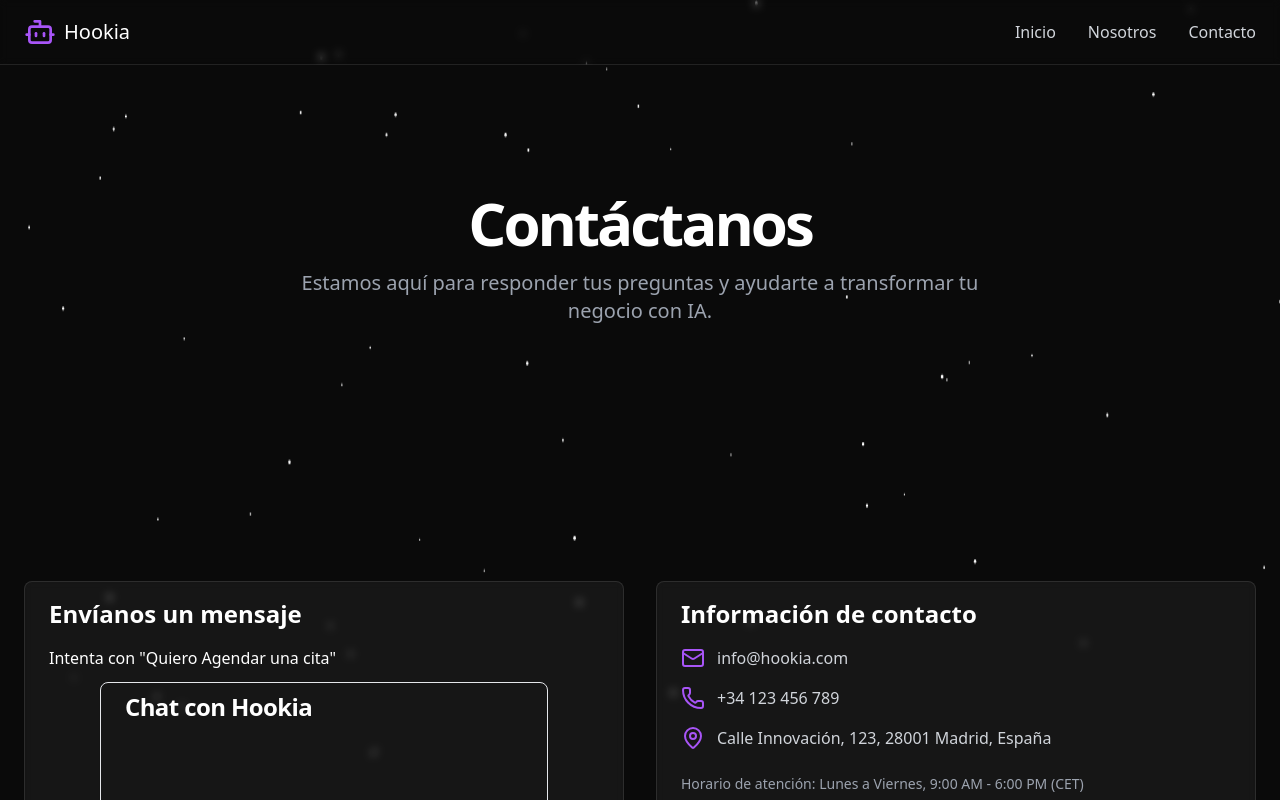
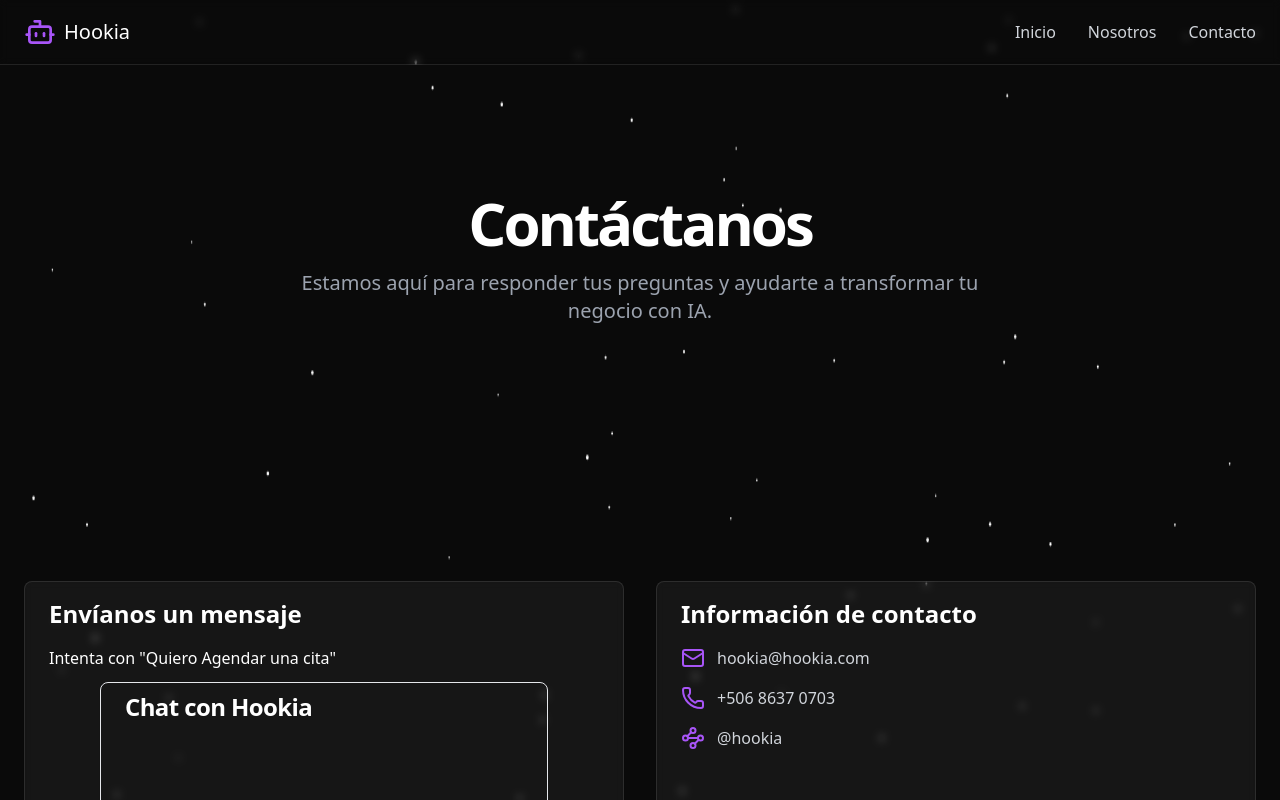
Before and after one commit to CedeJostin/Hookia, a Next.js app in the folder qtrustai/: page /contactanos in a window 1280 px wide. Shown: the top 800 px of the page. Built offline with nearby package versions, Linux system fonts and the light colour scheme.

Commit message:
Actualizar información de contacto en la página "Contáctanos": cambiar correo y número de teléfono, y añadir enlace a Instagram. Mejorar la lógica de movimiento de partículas en el componente "SparklesCore" para mayor velocidad y aceleración.

```diff
--- a/qtrustai/app/contactanos/page.js
+++ b/qtrustai/app/contactanos/page.js
@@ -5,7 +5,7 @@ import { Card, CardContent, CardFooter } from "@/components/ui/card"
 import { Button } from "@/components/ui/button"
 import { Input } from "@/components/ui/input"
 import { Textarea } from "@/components/ui/textarea"
-import { Mail, Phone, MapPin } from "lucide-react"
+import { Mail, Phone, Waypoints } from "lucide-react"
 import ChatComponent from "@/components/ui/chat"
 import Link from "next/link"
 
@@ -122,26 +122,31 @@ export default function ContactoPage() {
                     <div className="space-y-4">
                       <ContactInfo
                         icon={<Mail className="h-6 w-6 text-purple-500" aria-hidden="true" />}
-                        text="info@hookia.com"
+                        text="hookia@hookia.com"
                         type="email"
                       />
                       <ContactInfo
                         icon={<Phone className="h-6 w-6 text-purple-500" aria-hidden="true" />}
-                        text="+34 123 456 789"
+                        text="+506 8637 0703"
                         type="phone"
                       />
-                      <ContactInfo
-                        icon={<MapPin className="h-6 w-6 text-purple-500" aria-hidden="true" />}
-                        text="Calle Innovación, 123, 28001 Madrid, España"
-                        type="address"
+                     <ContactInfo
+                        icon={<Waypoints className="h-6 w-6 text-purple-500" aria-hidden="true" />}
+                        text={
+                          <a
+                            href="https://www.instagram.com/learnusprod/"
+                            target="_blank"
+                            rel="noopener noreferrer"
+                            className="hover:text-purple-400 cursor-pointer"
+                          >
+                            @hookia
+                          </a>
+                        }
+                        type="instagram"
                       />
                     </div>
                   </CardContent>
-                  <CardFooter className="p-6 pt-0">
-                    <p className="text-sm text-gray-400">
-                      Horario de atención: Lunes a Viernes, 9:00 AM - 6:00 PM (CET)
-                    </p>
-                  </CardFooter>
+
                 </Card>
               </div>
             </div>
--- a/qtrustai/components/sparkles.js
+++ b/qtrustai/components/sparkles.js
@@ -33,20 +33,35 @@ export const SparklesCore = ({
           this.x = Math.random() * canvas.width;
           this.y = Math.random() * canvas.height;
           this.size = Math.random() * (maxSize - minSize) + minSize;
-            this.speedX = Math.random() * 0.1 - 0.05; // Slow gentle movement
-            this.speedY = Math.random() * 0.1 - 0.05; // Slow gentle movement
+          // Increased speed and reduced mass effect
+          this.mass = Math.random() * 0.5 + 0.5; // Mass between 0.5 and 1
+          this.speedX = (Math.random() * 1.5 - 0.75) / this.mass; // Tripled initial speed
+          this.speedY = (Math.random() * 1.5 - 0.75) / this.mass;
+          this.acceleration = 1.05; // Increased acceleration
       }
 
       update() {
-            // Simple floating movement
-            this.x += this.speedX;
-            this.y += this.speedY;
+          // Apply stronger acceleration
+          this.speedX *= this.acceleration;
+          this.speedY *= this.acceleration;
 
-            // Screen wrapping
-            if (this.x > canvas.width) this.x = 0;
-            if (this.x < 0) this.x = canvas.width;
-            if (this.y > canvas.height) this.y = 0;
-            if (this.y < 0) this.y = canvas.height;
+          // Increased maximum speed
+          const maxSpeed = 5; // Increased from 2 to 5
+          this.speedX = Math.min(Math.max(this.speedX, -maxSpeed), maxSpeed);
+          this.speedY = Math.min(Math.max(this.speedY, -maxSpeed), maxSpeed);
+
+          // Faster movement
+          this.x += this.speedX * 3; // Increased multiplier
+          this.y += this.speedY * 3;
+
+          // Screen wrapping with speed reset
+          if (this.x > canvas.width || this.x < 0 || this.y > canvas.height || this.y < 0) {
+              this.x = Math.random() * canvas.width;
+              this.y = Math.random() * canvas.height;
+              this.speedX = (Math.random() * 1.5 - 0.75) / this.mass;
+              this.speedY = (Math.random() * 1.5 - 0.75) / this.mass;
+          }
+
   }
 
         draw() {
@@ -91,7 +106,7 @@ export const SparklesCore = ({
     return () => {
       window.removeEventListener("resize", handleResize);
       cancelAnimationFrame(animationFrameId);
-    };
+    };t
   }, [maxSize, minSize, particleColor, particleDensity]);
 
   return (
```
Lines whose indentation alone changed are shown as unchanged.
